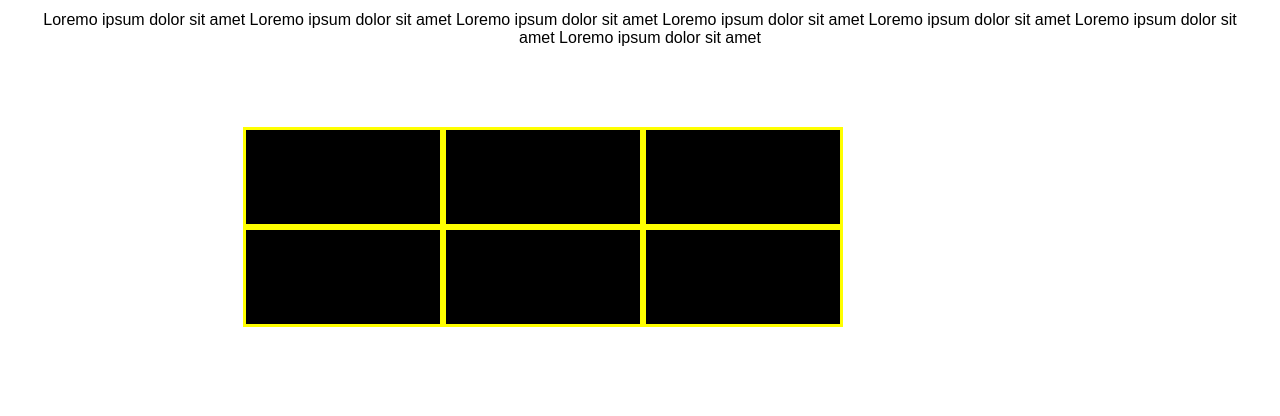
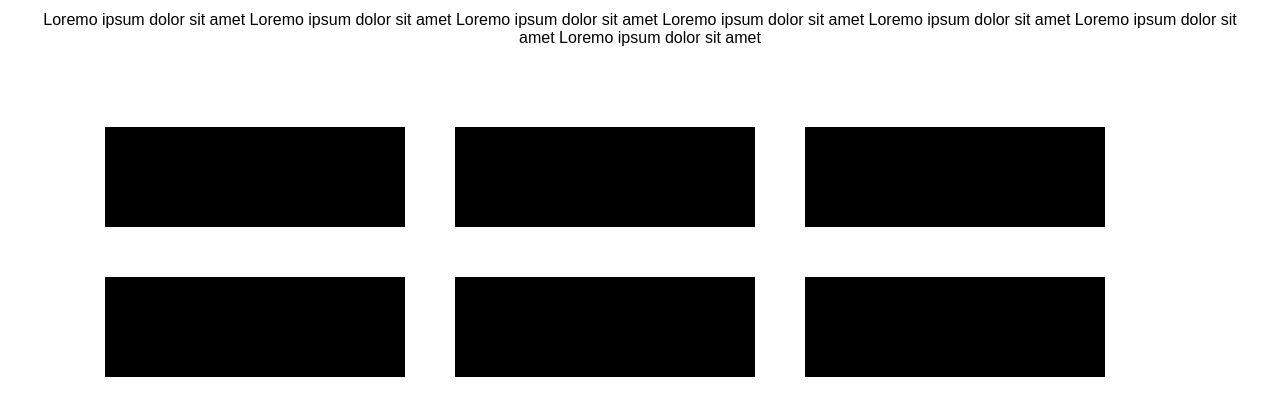
Before and after one commit to SimoneBaca/html-css-float-cards, a plain HTML site: page index.html in a window 1280 px wide. Shown: the part 90-506 px from the top of the page. Drawn offline with Linux system fonts and the light colour scheme.

Commit message:
structure

```diff
--- a/css/style.css
+++ b/css/style.css
@@ -17,19 +17,16 @@ body{
 
  .container{
     margin:0 auto;
-    max-width:795px;
+    max-width:1170px;
  }
 
  .card{
+    height: 100px;
+    width: 300px;
+    background-color: black;
     float: left;
- }
-
-.card{
-    height: 100px;
-    width: 200px;
-    background-color: black;
-    border: 3px solid;
-    border-color: yellow;
+    margin-left: 50px;
+    margin-bottom: 50px;
 }
 
 
```
